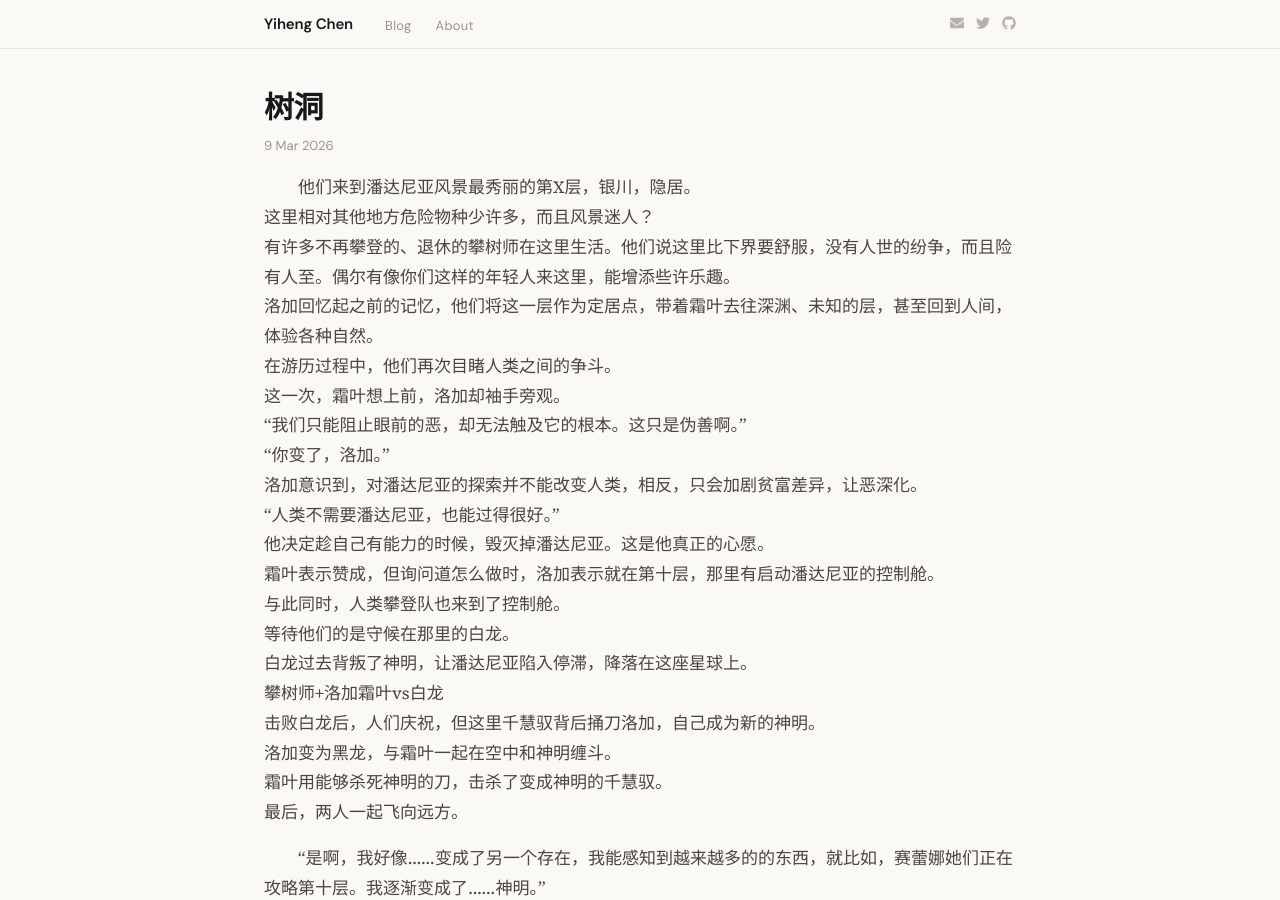
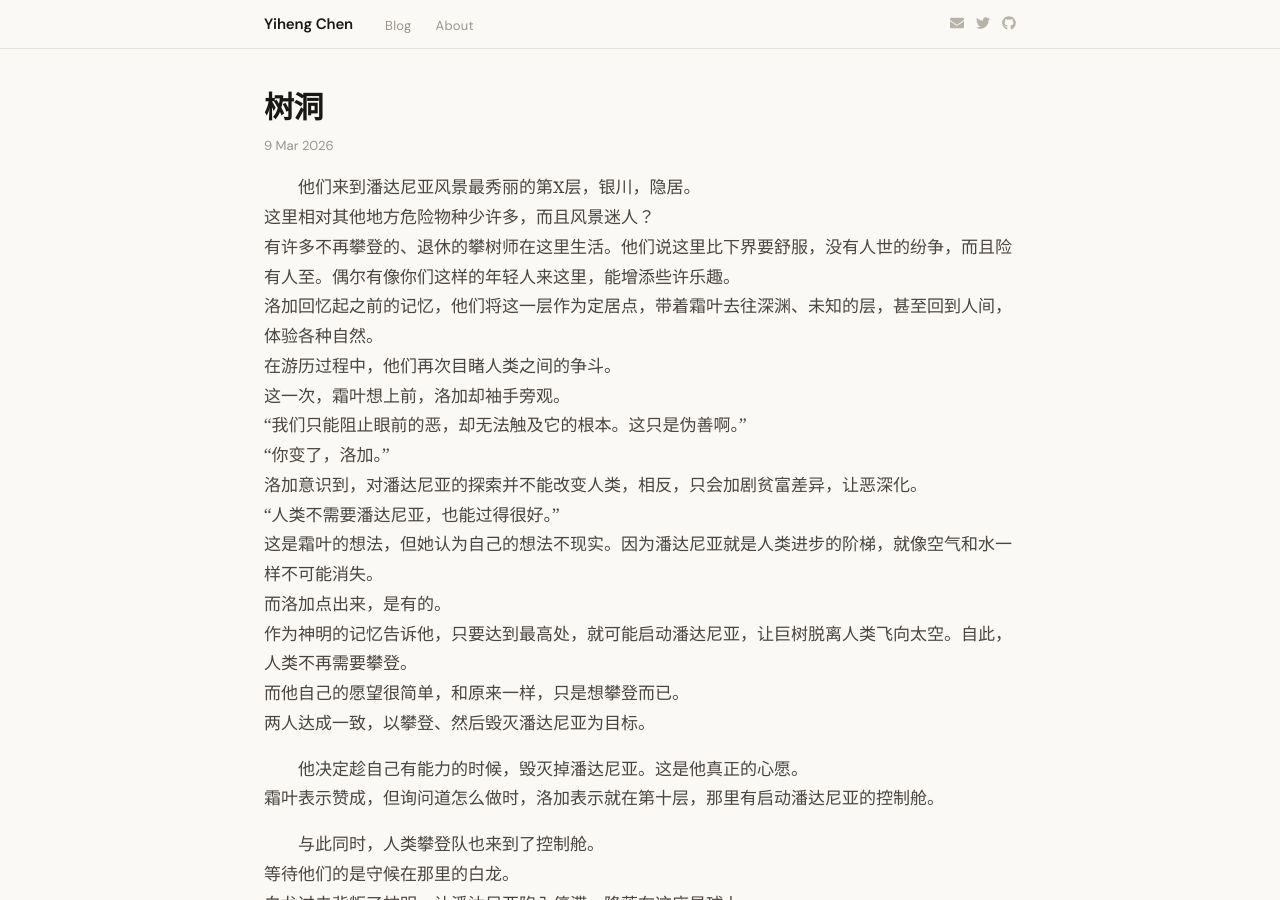
Before and after one commit to yihenc/yihenc.github.io, a Jekyll site: the page built from _posts/2026-03-09-树洞.md, in a window 1280 px wide and 900 px high. Built offline with Jekyll 4.4.1, drawn with Linux system fonts in a browser that asks for light colours; nearby versions of some CDN libraries.

Commit message:
Update: 树洞

```diff
--- a/_posts/2026-03-09-树洞.md
+++ b/_posts/2026-03-09-树洞.md
@@ -13,8 +13,16 @@ date: 2026-03-09 00:00 +0000
 “你变了，洛加。”
 洛加意识到，对潘达尼亚的探索并不能改变人类，相反，只会加剧贫富差异，让恶深化。
 “人类不需要潘达尼亚，也能过得很好。”
+这是霜叶的想法，但她认为自己的想法不现实。因为潘达尼亚就是人类进步的阶梯，就像空气和水一样不可能消失。
+而洛加点出来，是有的。
+作为神明的记忆告诉他，只要达到最高处，就可能启动潘达尼亚，让巨树脱离人类飞向太空。自此，人类不再需要攀登。
+而他自己的愿望很简单，和原来一样，只是想攀登而已。
+两人达成一致，以攀登、然后毁灭潘达尼亚为目标。
+
 他决定趁自己有能力的时候，毁灭掉潘达尼亚。这是他真正的心愿。
 霜叶表示赞成，但询问道怎么做时，洛加表示就在第十层，那里有启动潘达尼亚的控制舱。
+
+
 与此同时，人类攀登队也来到了控制舱。
 等待他们的是守候在那里的白龙。
 白龙过去背叛了神明，让潘达尼亚陷入停滞，降落在这座星球上。
```
